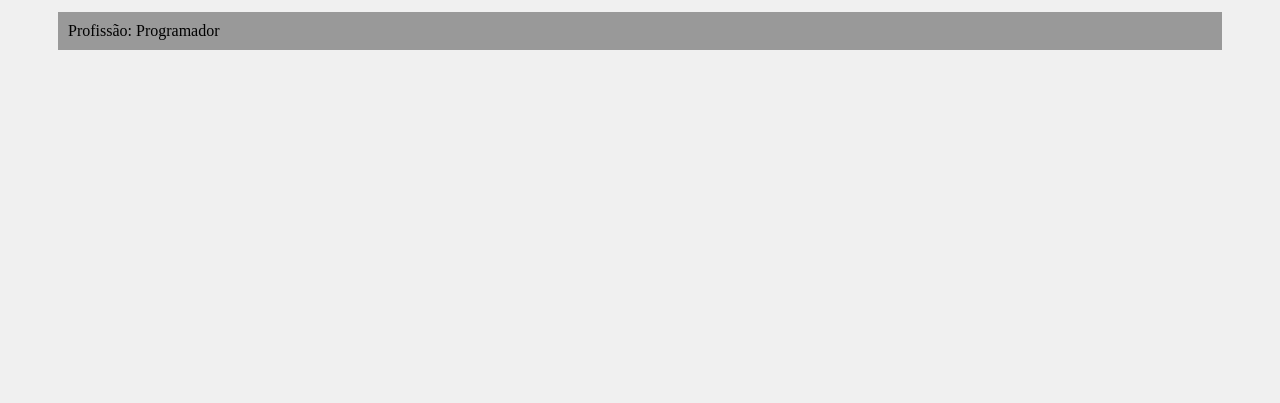
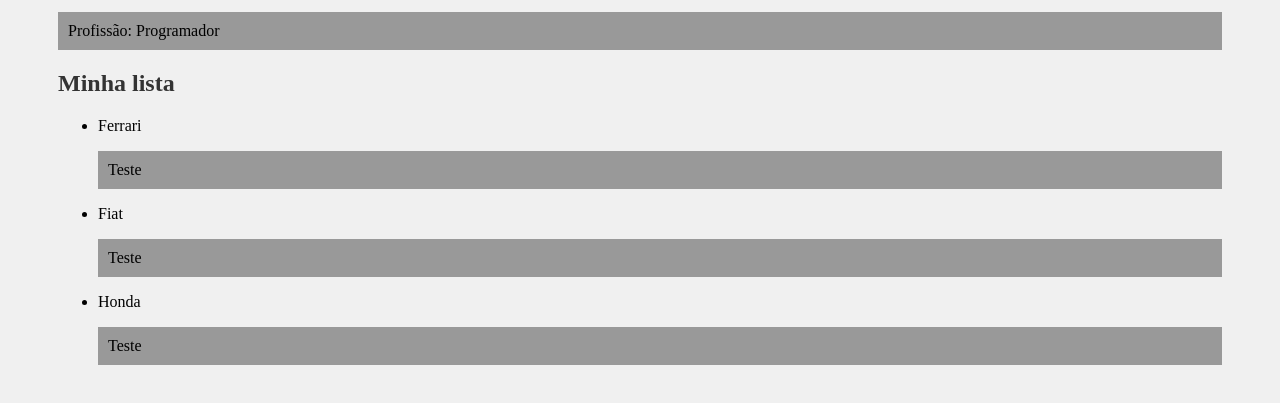
Before and after one commit to JOESTAR117/Curso-React, a React (Vite) app in the folder meu-projeto/: page / in a window 1280 px wide. Shown: the part 811-1214 px from the top of the page. Before the commit the page ends 935 px from the top, so only its background shows below. Built offline with nearby package versions, Linux system fonts and the light colour scheme.

Commit message:
Fragmants

```diff
--- a/meu-projeto/src/App.jsx
+++ b/meu-projeto/src/App.jsx
@@ -1,4 +1,5 @@
 import HelloWorld from "./components/HelloWorld/HelloWorld";
+import List from "./components/List/List";
 import Pessoa from "./components/Pessoa/Pessoa";
 import SayMyName from "./components/SayMyName/SayMyName";
 
@@ -17,6 +18,7 @@
         profissao="Programador"
         foto="http://lorempixel.com.br/500/400/?2"
       />
+      <List />
     </section>
   );
 }
--- a/meu-projeto/src/GlobalStyled.jsx
+++ b/meu-projeto/src/GlobalStyled.jsx
@@ -3,6 +3,7 @@
 export const GlobalStyled = createGlobalStyle`
 body{
   padding: 50px;
+  padding-bottom: 500px;
   background-color: #efefefef;
 
   h1{
--- /dev/null
+++ b/meu-projeto/src/components/Item/Item.jsx
@@ -0,0 +1,10 @@
+function Item({marca}){
+    return(
+        <>
+            <li>{marca}</li>
+            <p>Teste</p>
+        </>
+    )
+}
+
+export default Item;
--- /dev/null
+++ b/meu-projeto/src/components/List/List.jsx
@@ -0,0 +1,17 @@
+import Item from "../Item/Item";
+
+function List(){
+    return(
+        <>
+          <h1>Minha lista</h1>
+          <ul>
+            <Item marca='Ferrari'/>
+            <Item marca='Fiat'/>
+            <Item marca='Honda'/>
+          </ul>
+        </>
+
+    )
+}
+
+export default List;
```
